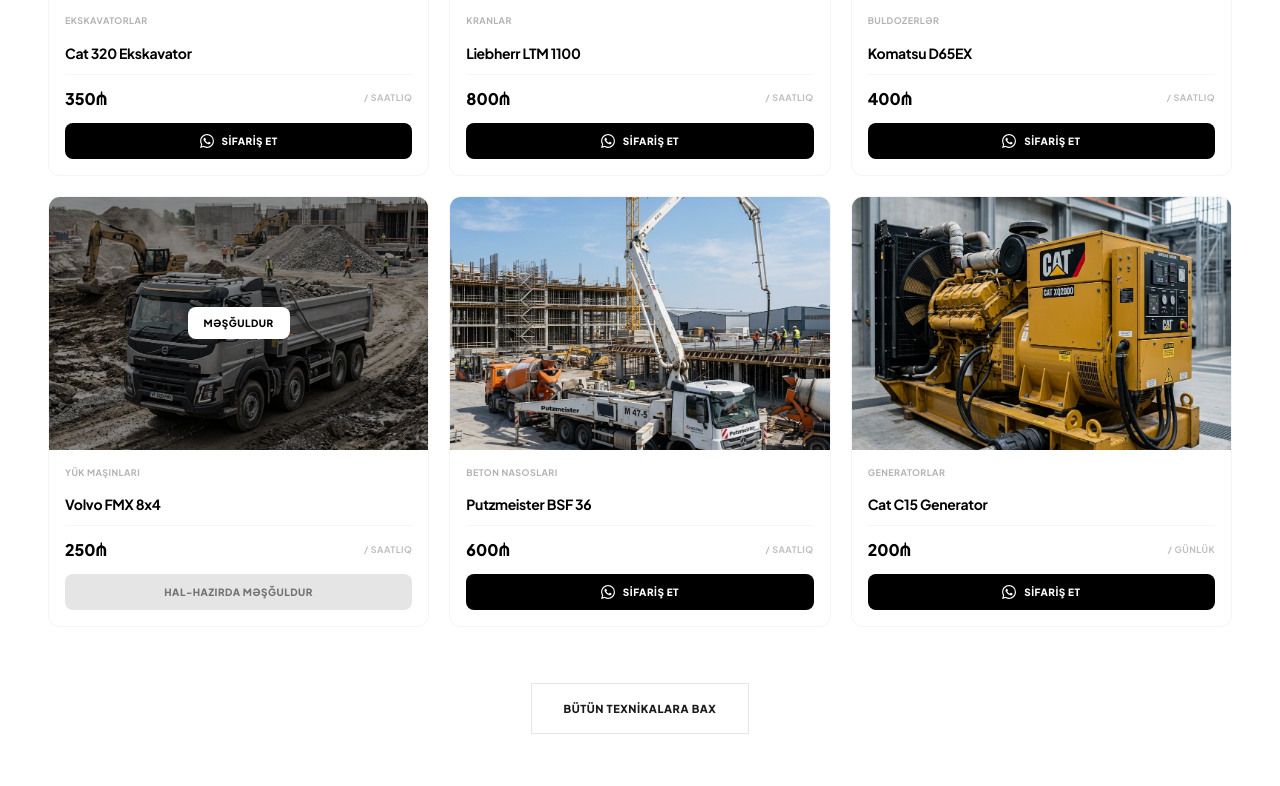
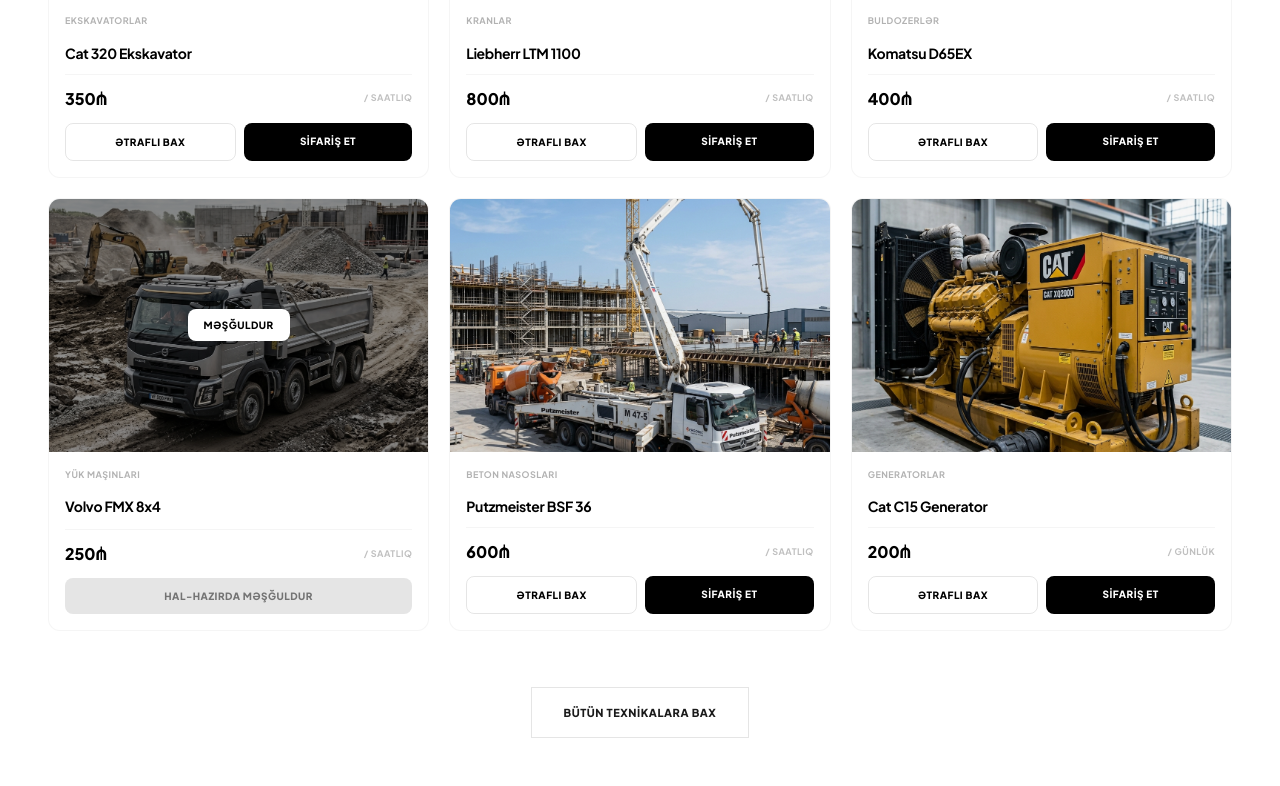
Before and after one commit to UmudvarKhalisli/NAF, a Next.js app: page / in a window 1280 px wide. Shown: the part 2254-3040 px from the top of the page. Built offline with nearby package versions, Linux system fonts and the light colour scheme; no server answers; the database is empty.

Commit message:
feat: add Ətraflı Bax button on cards, fix tel:*7766 call center number

```diff
--- a/src/components/Navbar.tsx
+++ b/src/components/Navbar.tsx
@@ -103,7 +103,7 @@
 
             <div className="flex items-center gap-4 lg:gap-8 flex-shrink-0">
               <a
-                href="tel:+994501234567"
+                href="tel:*7766"
                 className={`hidden sm:flex items-center gap-2 text-[13px] font-bold tracking-tighter transition-colors ${
                   forceSolid || open ? "text-black" : "text-white"
                 }`}
@@ -158,7 +158,7 @@
 
             {/* Top: social icons row */}
             <div className="flex items-center justify-between mb-10 pb-6 border-b border-black/5">
-              <a href="tel:+994501234567" className="flex items-center gap-2 text-lg font-black text-black">
+              <a href="tel:*7766" className="flex items-center gap-2 text-lg font-black text-black">
                 <Phone size={16} className="text-black/40" />
                 *7766
               </a>
--- a/src/components/equipment/EquipmentCard.tsx
+++ b/src/components/equipment/EquipmentCard.tsx
@@ -78,16 +78,24 @@
         </div>
 
         {isAvailable ? (
+          <div className="mt-3 flex gap-2">
+            <Link
+              href={`/texnikalar/${equipment.id}`}
+              onClick={(e) => e.stopPropagation()}
+              className="flex-1 py-2.5 border border-black/10 text-black text-[10px] font-black tracking-[0.1em] uppercase text-center rounded-lg hover:border-black hover:bg-black/5 transition-all"
+            >
+              Ətraflı Bax
+            </Link>
             <a
               href={`https://wa.me/994501234567?text=${encodeURIComponent(`Salam, "${equipment.name}" (${equipment.category}) texnikasını ${equipment.price}₼/${equipment.price_unit} qiymətlə sifariş etmək istəyirəm. Ətraflı məlumat verə bilərsinizmi?`)}`}
               target="_blank"
               rel="noopener noreferrer"
               onClick={(e) => e.stopPropagation()}
-            className="mt-3 w-full py-2.5 bg-black text-white text-[10px] font-black tracking-[0.15em] uppercase text-center rounded-lg hover:bg-neutral-800 transition-colors flex items-center justify-center gap-2"
+              className="flex-1 py-2.5 bg-black text-white text-[10px] font-black tracking-[0.1em] uppercase text-center rounded-lg hover:bg-neutral-800 transition-colors"
             >
-            <svg width="14" height="14" viewBox="0 0 24 24" fill="currentColor"><path d="M17.472 14.382c-.297-.149-1.758-.867-2.03-.967-.273-.099-.471-.148-.67.15-.197.297-.767.966-.94 1.164-.173.199-.347.223-.644.075-.297-.15-1.255-.463-2.39-1.475-.883-.788-1.48-1.761-1.653-2.059-.173-.297-.018-.458.13-.606.134-.133.298-.347.446-.52.149-.174.198-.298.298-.497.099-.198.05-.371-.025-.52-.075-.149-.669-1.612-.916-2.207-.242-.579-.487-.5-.669-.51-.173-.008-.371-.01-.57-.01-.198 0-.52.074-.792.372-.272.297-1.04 1.016-1.04 2.479 0 1.462 1.065 2.875 1.213 3.074.149.198 2.096 3.2 5.077 4.487.709.306 1.262.489 1.694.625.712.227 1.36.195 1.871.118.571-.085 1.758-.719 2.006-1.413.248-.694.248-1.289.173-1.413-.074-.124-.272-.198-.57-.347m-5.421 7.403h-.004a9.87 9.87 0 01-5.031-1.378l-.361-.214-3.741.982.998-3.648-.235-.374a9.86 9.86 0 01-1.51-5.26c.001-5.45 4.436-9.884 9.888-9.884 2.64 0 5.122 1.03 6.988 2.898a9.825 9.825 0 012.893 6.994c-.003 5.45-4.437 9.884-9.885 9.884m8.413-18.297A11.815 11.815 0 0012.05 0C5.495 0 .16 5.335.157 11.892c0 2.096.547 4.142 1.588 5.945L.057 24l6.305-1.654a11.882 11.882 0 005.683 1.448h.005c6.554 0 11.89-5.335 11.893-11.893a11.821 11.821 0 00-3.48-8.413Z"/></svg>
               Sifariş Et
             </a>
+          </div>
         ) : (
           <div className="mt-3 w-full py-2.5 bg-neutral-200 text-neutral-500 text-[10px] font-black tracking-[0.15em] uppercase text-center rounded-lg cursor-not-allowed">
             Hal-hazırda məşğuldur
```
Lines whose indentation alone changed are shown as unchanged.
